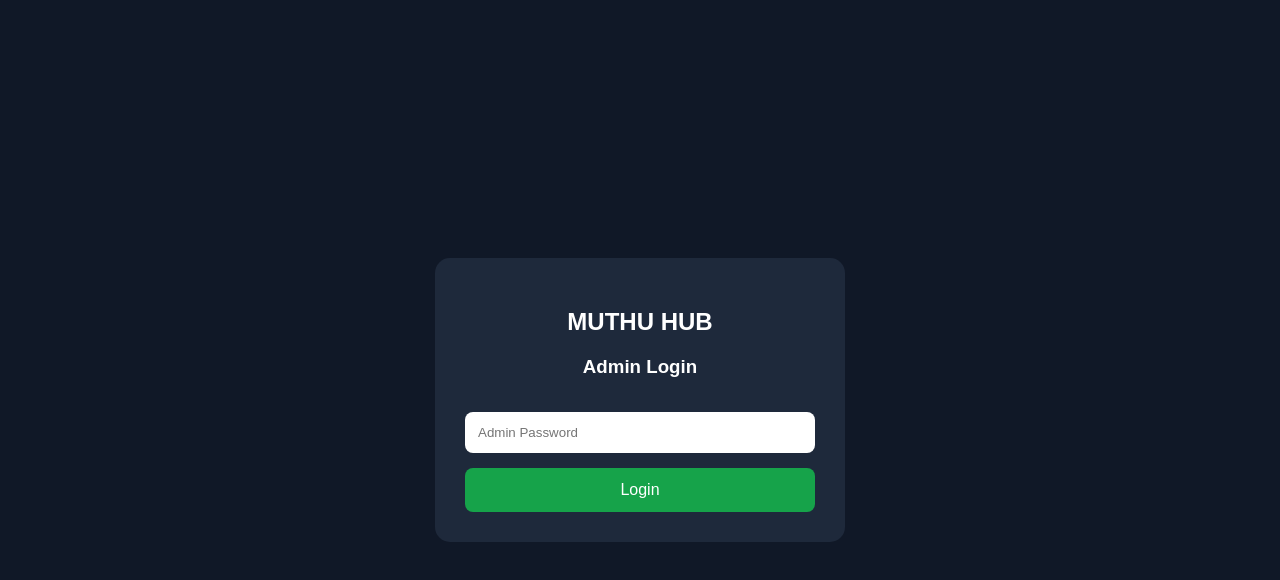
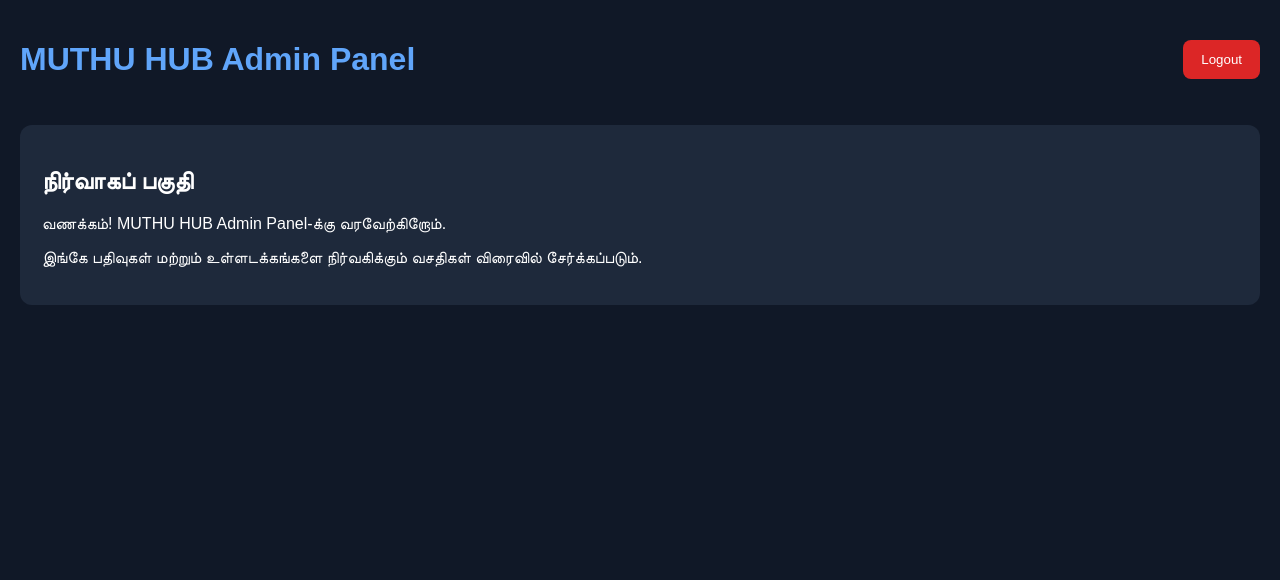
Before and after one commit to muthumuthu79726-cell/MUTHU-HUB, a plain HTML site: page admin.html in a window 1280 px wide. Drawn offline with Linux system fonts and the light colour scheme.

Commit message:
Update admin.html

```diff
--- a/admin.html
+++ b/admin.html
@@ -1,59 +1,60 @@
+
 
 <!DOCTYPE html>
 <html lang="ta">
 <head>
   <meta charset="UTF-8">
-  <meta name="viewport" content="width=device-width, initial-scale=1.0">
-  <title>MUTHU HUB - Admin Login</title>
+  <meta name="viewport" content="width=device-width, initial-scale=1">
+  <title>MUTHU HUB - Admin Panel</title>
   <style>
     body {
       margin: 0;
       font-family: Arial, sans-serif;
       background: #101827;
       color: white;
+      padding: 20px;
+    }
+    header {
       display: flex;
-      justify-content: center;
+      justify-content: space-between;
       align-items: center;
-      min-height: 100vh;
+      flex-wrap: wrap;
+      gap: 12px;
     }
-    .login {
+    h1 { color: #60a5fa; }
+    button {
+      padding: 12px 18px;
+      border: 0;
+      border-radius: 8px;
+      background: #dc2626;
+      color: white;
+      cursor: pointer;
+    }
+    .panel {
+      margin-top: 25px;
+      padding: 22px;
       background: #1e293b;
-      padding: 30px;
-      border-radius: 15px;
-      width: 85%;
-      max-width: 350px;
-      text-align: center;
-    }
-    input, button {
-      width: 100%;
-      box-sizing: border-box;
-      padding: 13px;
-      margin-top: 15px;
-      border-radius: 8px;
-      border: none;
-    }
-    button {
-      background: #16a34a;
-      color: white;
-      font-size: 16px;
-      cursor: pointer;
+      border-radius: 12px;
     }
   </style>
 </head>
 <body>
-  <div class="login">
-    <h2>MUTHU HUB</h2>
-    <h3>Admin Login</h3>
-    <form>
-      <input
-        type="password"
-        placeholder="Admin Password"
-        autocomplete="current-password"
-        required
-      >
-      <button type="submit">Login</button>
-    </form>
-  </div>
-  <script src="/admin.js" defer></script>
+  <header>
+    <h1>MUTHU HUB Admin Panel</h1>
+    <button id="logout">Logout</button>
+  </header>
+
+  <section class="panel">
+    <h2>நிர்வாகப் பகுதி</h2>
+    <p>வணக்கம்! MUTHU HUB Admin Panel-க்கு வரவேற்கிறோம்.</p>
+    <p>இங்கே பதிவுகள் மற்றும் உள்ளடக்கங்களை நிர்வகிக்கும் வசதிகள் விரைவில் சேர்க்கப்படும்.</p>
+  </section>
+
+  <script>
+    document.getElementById("logout").addEventListener("click", async () => {
+      await fetch("/api/logout");
+      window.location.href = "/admin.html";
+    });
+  </script>
 </body>
 </html>
```
